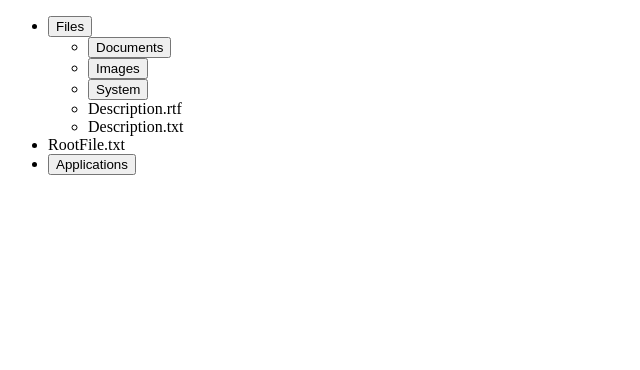
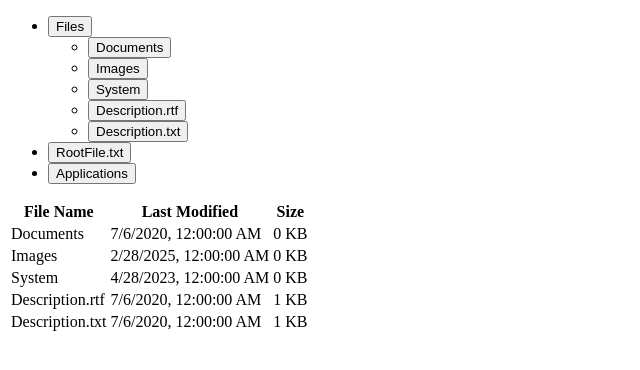
Before and after one commit to zbanalagay/file-directory, a website with bundled scripts: page src/index.html in a window 1280 px wide. Both pictures are taken after a click on the button "Files". Shown: the whole page, without its empty margins (0-640 px from the left). Built offline with nearby package versions, Linux system fonts and the light colour scheme.

Commit message:
separate into files

```diff
--- a/src/app.ts
+++ b/src/app.ts
@@ -1,56 +1,27 @@
 import { ITreeNode } from "./types";
 import { MOCK_DATA_1 } from "./__mocks__/fileDirectoryMocks.js";
+import {handleFolderClick} from './components/Folder.js'
+import {generateLeftPaneFolderTree} from './components/FolderTree.js'
+import {generateRightPaneFolderTable } from "./components/FolderTable.js";
 
-export function createFileTree(data: ITreeNode[]) {
-    // Create the unordered list parent - To be returned at the end of func.
-    const ul = document.createElement("ul");
+  // Function to generate the full layout
+  function generateFileDirectoryLayout(data: ITreeNode[]) {
+    // Create the main container
+    const container = document.createElement('div');
+    container.classList.add('file-explorer');
 
-    for (const node of data) {
-        const li = document.createElement("li");
+    const leftPane = generateLeftPaneFolderTree(data)
+    const rightPane = generateRightPaneFolderTable(data)
 
-        if (node.type === 'folder') {
-            // Use a button for folders since they are clickable
-            const button = document.createElement("button");
-            button.textContent = node.name;
-            button.dataset.type = "folder";
-            // button.classList.add("folder-button"); // Add a class for styling or targeting
+    container.appendChild(leftPane);
+    container.appendChild(rightPane);
 
-            li.appendChild(button);
+    document.body.appendChild(container);
 
-            // Recursively handle children (folders)
-            if (node.children && node.children.length) {
-                const nestedUl = createFileTree(node.children);
-                nestedUl.style.display = "none"; // Initially hide the nested children
-                li.appendChild(nestedUl); // Append the nested list
-            }
+    // Event delegation to handle folder clicks
+    leftPane.addEventListener('click', (e) => handleFolderClick(e, data));
+    rightPane.addEventListener('click', (e) => handleFolderClick(e, data));
+  }
 
-        } else if (node.type === 'file') {
-            // Handle file items (no buttons for files)
-            li.textContent = node.name;
-        }
-
-        ul.appendChild(li);
-    }
-
-    return ul;
-}
-
-document.addEventListener("DOMContentLoaded", () => {
-    const root = document.getElementById("file-system");
-    if (root) {
-        root.appendChild(createFileTree(MOCK_DATA_1));
-
-        // Event delegation on root to handle clicks on folder buttons
-        root.addEventListener("click", (event) => {
-            const target = event.target as HTMLElement;
-            if (target && target.tagName === "BUTTON" && target.dataset.type === "folder") {
-                const nestedUl = target.nextElementSibling as HTMLElement; // Get the next <ul> element
-
-                if (nestedUl) {
-                    // Toggle the display of the nested <ul> (expand/collapse)
-                    nestedUl.style.display = nestedUl.style.display === "none" ? "block" : "none";
-                }
-            }
-        });
-    }
-});
+  // Initializes the file explorer on page load
+  document.addEventListener('DOMContentLoaded', () => generateFileDirectoryLayout(MOCK_DATA_1));
--- /dev/null
+++ b/src/components/Folder.ts
@@ -0,0 +1,37 @@
+import { ITreeNode } from "../types.js";
+import {findFolderByName} from '../utils.js';
+import { expandLeftPaneFolder } from "./FolderTree.js";
+import { showFolderContents } from "./FolderTable.js";
+
+
+export function handleFolderClick(event: Event, data: ITreeNode[]) {
+    const target = event.target as HTMLElement;
+    // Folder click in the left pane
+    if (target && target.tagName === 'BUTTON' && target.dataset.type === 'folder') {
+      const parentLi = target.closest('li');
+      const nestedUl = parentLi?.querySelector('ul');
+
+      if (nestedUl) {
+        nestedUl.style.display = nestedUl.style.display === 'none' ? 'block' : 'none';
+      }
+
+      // Select the folder and display contents on the right pane
+      const folderName = target.textContent || '';
+      const folder = findFolderByName(folderName, data);
+      if (folder) {
+        showFolderContents(folder);
+      }
+    }
+
+    // Folder click in the right pane (to expand the left pane folder)
+    if (target && target.tagName === 'TD') {
+      const folderName = target.textContent || '';
+      const folder = findFolderByName(folderName, data);
+      console.log(folder, folderName)
+      if (folder) {
+        // Find the folder in the left pane and expand it
+        expandLeftPaneFolder(folder);
+        showFolderContents(folder); // Display files in the right pane
+      }
+    }
+  }
--- /dev/null
+++ b/src/components/FolderTable.ts
@@ -0,0 +1,46 @@
+import { ITreeNode } from "../types";
+
+export function generateRightPaneFolderTable(data: ITreeNode[]){
+    const rightPane = document.createElement('div');
+    rightPane.classList.add('right-pane');
+
+    const table = document.createElement('table');
+    table.id = 'file-table';
+    const thead = document.createElement('thead');
+    const tbody = document.createElement('tbody');
+
+    thead.innerHTML = `
+      <tr>
+        <th>File Name</th>
+        <th>Last Modified</th>
+        <th>Size</th>
+      </tr>
+    `;
+
+    table.appendChild(thead);
+    table.appendChild(tbody);
+    rightPane.appendChild(table);
+    return rightPane
+}
+
+export function showFolderContents(folder: ITreeNode): void {
+    const fileTable = document.getElementById('file-table') as HTMLTableElement;
+    const tbody = fileTable.querySelector('tbody') as HTMLTableSectionElement;
+    tbody.innerHTML = ''; // Clear the existing files
+
+    folder.children?.forEach((child) => {
+      const tr = document.createElement('tr');
+      const nameTd = document.createElement('td');
+      const modifiedTd = document.createElement('td');
+      const sizeTd = document.createElement('td');
+
+      nameTd.textContent = child.name;
+      modifiedTd.textContent = child.modified.toLocaleString();
+      sizeTd.textContent = `${child.size} KB`;
+
+      tr.appendChild(nameTd);
+      tr.appendChild(modifiedTd);
+      tr.appendChild(sizeTd);
+      tbody.appendChild(tr);
+    });
+}
--- /dev/null
+++ b/src/components/FolderTree.ts
@@ -0,0 +1,41 @@
+import { ITreeNode } from "../types";
+import { findFolderButtonByName } from "../utils";
+
+export function generateLeftPaneFolderTree(data: ITreeNode[]) {
+    const leftPane = document.createElement('div');
+    leftPane.classList.add('left-pane');
+    const ul = document.createElement('ul');
+    leftPane.appendChild(ul);
+    createFolderExplorer({data, parentElement: ul});
+    return leftPane;
+}
+
+export function createFolderExplorer({data, parentElement} :{data: ITreeNode[], parentElement: HTMLElement}): void {
+    data.forEach((node) => {
+      const li = document.createElement('li');
+      const button = document.createElement('button');
+      button.textContent = node.name;
+      button.classList.add('folder-button');
+      button.dataset.type = node.type;
+      li.appendChild(button);
+
+      if (node.type === 'folder' && node.children && node.children.length) {
+        const nestedUl = document.createElement('ul');
+        nestedUl.style.display = 'none'; // Hide initially
+        createFolderExplorer({data:node.children, parentElement:nestedUl});
+        li.appendChild(nestedUl);
+      }
+
+      parentElement.appendChild(li);
+    });
+}
+
+export function expandLeftPaneFolder(folder: ITreeNode) {
+    const leftPane = document.querySelector('.left-pane') as HTMLElement;
+    const folderButton = findFolderButtonByName(folder.name, leftPane);
+    const nestedUl = folderButton?.closest('li')?.querySelector('ul');
+    console.log(folderButton, nestedUl)
+    if (nestedUl) {
+      nestedUl.style.display = 'block';
+    }
+}
--- a/src/index.html
+++ b/src/index.html
@@ -6,8 +6,6 @@
   <title>File Explorer</title>
 </head>
 <body>
-  <div id="file-system"></div>
-
   <script type="module" src="app.js"></script>
 </body>
 </html>
--- /dev/null
+++ b/src/utils.ts
@@ -0,0 +1,24 @@
+import { ITreeNode } from "./types";
+
+export function findFolderButtonByName(folderName: string, parentElement: HTMLElement): HTMLElement | null {
+    const buttons = parentElement.querySelectorAll('.folder-button');
+    for (const button of buttons) {
+      if (button.textContent === folderName) {
+        return button as HTMLElement;
+      }
+    }
+    return null;
+}
+
+export function findFolderByName(name: string, data: ITreeNode[]): ITreeNode | undefined {
+    for (const node of data) {
+      if (node.name === name) {
+        return node;
+      }
+      if (node.type === 'folder' && node.children) {
+        const found = findFolderByName(name, node.children);
+        if (found) return found;
+      }
+    }
+    return undefined;
+}
```
